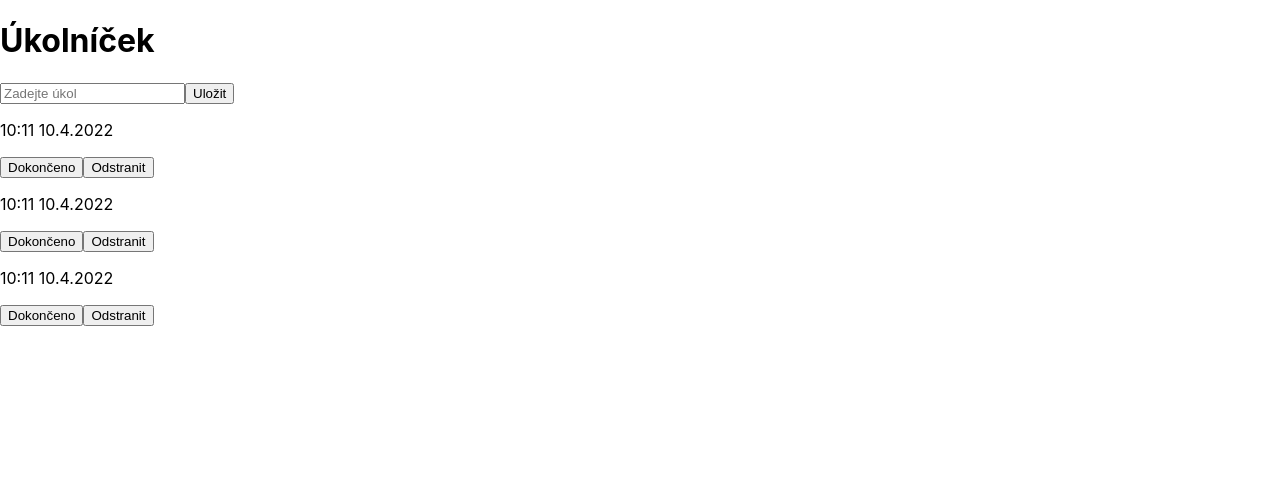
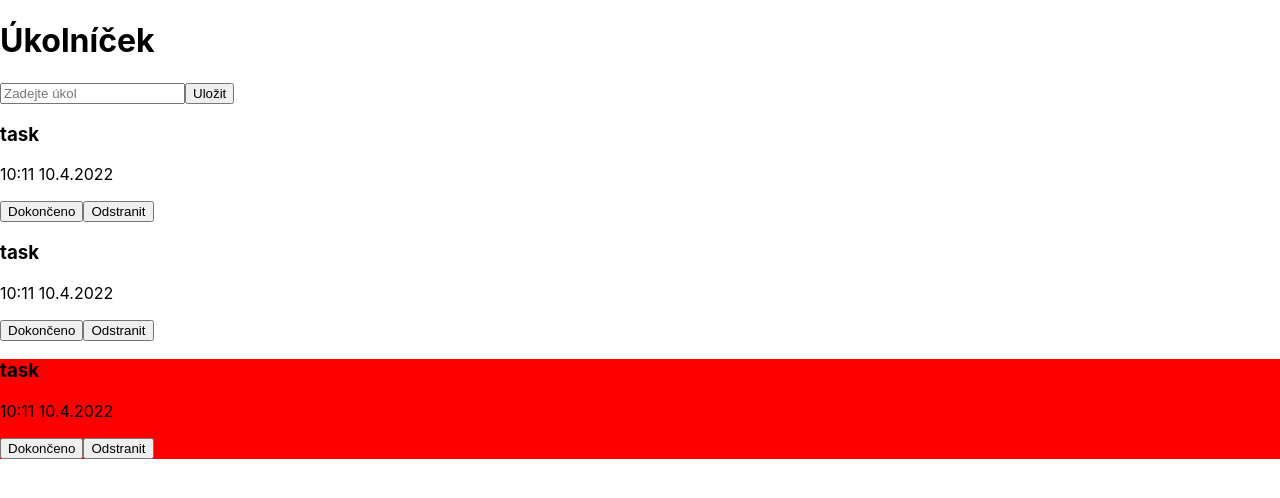
Before and after one commit to matousek11/ukolnicek, a Next.js app: page / in a window 1280 px wide. Shown: the top 498 px of the page. Built offline with nearby package versions, Linux system fonts and the light colour scheme.

Commit message:
addTask implemented

```diff
--- /dev/null
+++ b/components/AddForm.js
@@ -0,0 +1,35 @@
+import React from 'react'
+import Button from './Button';
+import { useState } from 'react';
+
+
+
+const AddForm = ({onAddTask}) => {
+    const[taskInput, setTaskInput] = useState('');
+    const date = new Date();
+
+    const getDateAndTime = () => {
+        return `${date.getHours()}:${date.getMinutes()} ${date.getDate()}.${date.getMonth()}.${date.getFullYear()}`
+    }
+
+    const onSubmit = (e) => {
+        e.preventDefault()
+
+        if(!taskInput)
+        {
+            return
+        }
+        //id
+        onAddTask({id: 5, task: taskInput, date: `${getDateAndTime()}`, completed: false})
+        setTaskInput('');
+    }
+
+    return (
+        <form onSubmit={(e) => { onSubmit(e)}}>
+            <input type="text" placeholder='Zadejte úkol' onChange={(e) => {setTaskInput(e.target.value)}}/>
+            <Button text='Uložit' type='submit'/>
+        </form>
+  )
+}
+
+export default AddForm
--- a/components/Task.js
+++ b/components/Task.js
@@ -1,12 +1,12 @@
 import React from 'react'
 import Button from './Button'
 
-const Task = ({task, onDelete}) => {
+const Task = ({task, onComplete, onDelete}) => {
   return (
-    <div key={task.id}>
+    <div key={task.id} className={task.completed ? 'completed' : ''}>
+      <h3>{task.task}</h3>
       <p>{task.date}</p>
-      <p>{task.text}</p>
-      <Button text='Dokončeno' type='button'/>
+      <Button text='Dokončeno' type='button' onClick={() => onComplete(task.id)}/>
       <Button text='Odstranit' type='button' onClick={() => onDelete(task.id)}/>
     </div>
   )
--- a/components/TaskList.js
+++ b/components/TaskList.js
@@ -1,12 +1,14 @@
 import React from 'react'
 import Task from './Task'
 
-const TaskList = ({tasks, onDelete}) => {
+const TaskList = ({tasks, onComplete, onDelete}) => {
   return (
     <>
-      {tasks.map((task) => (
-        <Task task = {task} onDelete={onDelete}/>
-      ))}
+      {
+        tasks.map((task) => (
+          <Task task={task} onComplete={onComplete} onDelete={onDelete}/>
+        ))
+      }
     </>
   )
 }
--- a/components/TaskTracker.js
+++ b/components/TaskTracker.js
@@ -1,7 +1,7 @@
 import React from 'react'
 import Header from './Header'
-import Button from './Button'
 import TaskList from './TaskList'
+import AddForm from './AddForm'
 import { useState } from 'react'
 
 const TaskTracker = () => {
@@ -22,30 +22,32 @@ const TaskTracker = () => {
       id: 3,
       task: 'task',
       date:'10:11 10.4.2022',
-      completed: false
+      completed: true
     }
   ])
 
-  const[taskInput, setTaskInput] = useState('');
+  const addTask = (task) => {
+    console.log(task)
+    setTasks([...tasks, task])
+  }
+
+  //change complete status
+  const completeTask = (id) => {
+    setTasks(tasks.map((task) => task.id === id
+    ? {...task, completed: !task.completed} : task
+    ))
+  }
 
   //delete task
   const deleteTask = (id) => {
     setTasks(tasks.filter((task) => task.id !== id))
   }
 
-  const addTask = () => {
-
-    const newTask = {id: 1, task: taskInput, date: "2022", completed: false}
-    console.log(newTask)
-    setTasks(...tasks, newTask)
-  }
-
   return (
     <>
         <Header/>
-        <input id='taskInput' type="text" placeholder='Zadejte úkol' onChange={(e) => {setTaskInput(e.target.value)}}/>
-        <Button text='Uložit' type='submit' onClick={addTask}/>
-        <TaskList tasks={tasks} onDelete={deleteTask}/>
+        <AddForm onAddTask={addTask}/>
+        <TaskList tasks={tasks} onComplete = {completeTask} onDelete={deleteTask}/>
     </>
   )
 }
--- a/styles/globals.css
+++ b/styles/globals.css
@@ -14,3 +14,7 @@ a {
 * {
   box-sizing: border-box;
 }
+
+.completed{
+  background-color: red;
+}
```
